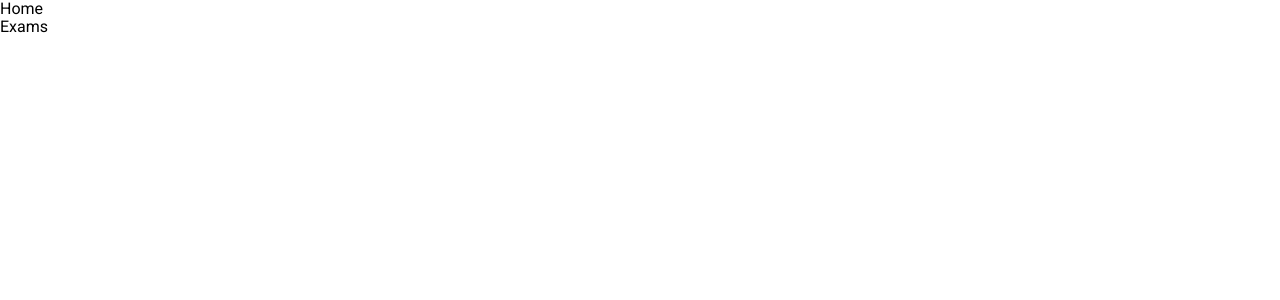
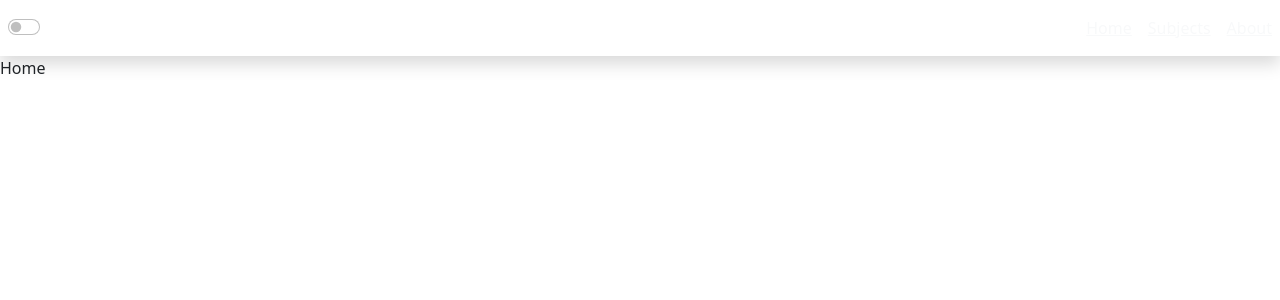
Before and after one commit to olimpiaspyra/exams, a React (Create React App) app: page / in a window 1280 px wide. Shown: the top 300 px of the page. Built offline with nearby package versions, Linux system fonts and the light colour scheme.

Commit message:
Add navbar and redux for background

```diff
--- a/package.json
+++ b/package.json
@@ -40,6 +40,7 @@
     "@testing-library/jest-dom": "^5.14.1",
     "@testing-library/react": "^13.0.0",
     "@testing-library/user-event": "^13.2.1",
+    "bootstrap": "^5.2.3",
     "react": "^18.2.0",
     "react-bootstrap": "^2.7.0",
     "react-dom": "^18.2.0",
--- a/src/App.jsx
+++ b/src/App.jsx
@@ -1,13 +1,14 @@
 import React from 'react';
+import {Provider} from 'react-redux';
 
 import AppRouter from './routes/AppRouter';
+import store from './redux/store';
 
 function App() {
   return (
-    <div className='App'>
+    <Provider store={store}>
       <AppRouter />
-      <p>Exams</p>
-    </div>
+    </Provider>
   );
 }
 
--- /dev/null
+++ b/src/components/layout/NavbarComponent/NavbarComponent.jsx
@@ -0,0 +1,48 @@
+import React from 'react';
+import {Navbar, Nav, Form} from 'react-bootstrap';
+import {Link} from 'react-router-dom';
+import PropTypes from 'prop-types';
+
+const NavbarComponent = props => {
+  const {background, toggleTheme} = props;
+  return (
+    <Navbar
+      collapseOnSelect
+      expand='md'
+      bg={background}
+      variant='dark'
+      className='shadow'
+    >
+      <Form className='mx-2'>
+        <Form.Check
+          className={`bg-${background}`}
+          type='switch'
+          id='custom-switch'
+          label=''
+          onClick={toggleTheme}
+        />
+      </Form>
+      <Navbar.Toggle aria-controls='responsive-navbar-nav' />
+      <Navbar.Collapse id='responsive-navbar-nav' className='justify-content-end'>
+        <Nav>
+          <Link className='mx-2 my-2 text-light' to='/'>
+            Home
+          </Link>
+          <Link className='mx-2 my-2 text-light' to='/subjects'>
+            Subjects
+          </Link>
+          <Link className='mx-2 my-2 text-light' to='/about'>
+            About
+          </Link>
+        </Nav>
+      </Navbar.Collapse>
+    </Navbar>
+  );
+};
+
+NavbarComponent.propTypes = {
+  background: PropTypes.string,
+  toggleTheme: PropTypes.func,
+};
+
+export default NavbarComponent;
--- /dev/null
+++ b/src/components/layout/NavbarComponent/NavbarComponentContainer.jsx
@@ -0,0 +1,13 @@
+import {connect} from 'react-redux';
+
+import {createActionToggleTheme} from '../../../redux/themeRedux';
+import NavbarComponent from './NavbarComponent';
+
+const mapStateToProps = state => ({
+  background: state.theme.background,
+});
+const mapDispatchToProps = dispatch => ({
+  toggleTheme: () => dispatch(createActionToggleTheme()),
+});
+
+export default connect(mapStateToProps, mapDispatchToProps)(NavbarComponent);
--- /dev/null
+++ b/src/data/dataStore.jsx
@@ -0,0 +1,5 @@
+const initialStoreData = {
+  background: 'primary',
+};
+
+export default initialStoreData;
--- a/src/index.js
+++ b/src/index.js
@@ -6,6 +6,8 @@ import App from './App';
 import '../src/styles/normalize.scss';
 import '../src/styles/global.scss';
 
+import 'bootstrap/dist/css/bootstrap.min.css';
+
 const root = ReactDOM.createRoot(document.getElementById('root'));
 root.render(
   <React.StrictMode>
--- /dev/null
+++ b/src/redux/store.jsx
@@ -0,0 +1,33 @@
+import {combineReducers, createStore} from 'redux';
+
+import initialStoreData from '../data/dataStore.jsx';
+import themeReducer from './themeRedux';
+
+// define initial state and shallow-merge initial data
+const initialState = {
+  background: initialStoreData.background,
+};
+
+// define reducers
+const reducers = {
+  theme: themeReducer,
+};
+
+// add blank reducers for initial state properties without reducers
+Object.keys(initialState).forEach(item => {
+  if (typeof reducers[item] == 'undefined') {
+    reducers[item] = (statePart = null) => statePart;
+  }
+});
+
+// merge all reducers
+const storeReducer = combineReducers(reducers);
+
+// create store
+const store = createStore(
+  storeReducer,
+  initialState,
+  window.__REDUX_DEVTOOLS_EXTENSION__ && window.__REDUX_DEVTOOLS_EXTENSION__()
+);
+
+export default store;
--- /dev/null
+++ b/src/redux/themeRedux.jsx
@@ -0,0 +1,26 @@
+// selectors
+
+// action name creator
+const reducerName = 'theme';
+const createActionNAme = name => `app/${reducerName}/${name}`;
+
+// action types
+export const TOGGLE_THEME = createActionNAme('TOGGLE_THEME');
+
+// action creators
+export const createActionToggleTheme = () => ({
+  type: TOGGLE_THEME,
+});
+
+// reducer
+export default function reducer(statePart = [], action = {}) {
+  switch (action.type) {
+    case TOGGLE_THEME:
+      return {
+        ...statePart,
+        background: statePart.background === 'primary' ? 'dark' : 'primary',
+      };
+    default:
+      return statePart;
+  }
+}
--- a/src/routes/AppRouter.jsx
+++ b/src/routes/AppRouter.jsx
@@ -5,14 +5,16 @@ import Home from '../components/pages/Home';
 import Subjects from '../components/pages/Subjects';
 import About from '../components/pages/About';
 import NotFound from '../components/pages/NotFound';
+import NavbarComponent from '../components/layout/NavbarComponent/NavbarComponentContainer';
 
 const AppRouter = () => {
   return (
     <Fragment>
       <BrowserRouter>
+        <NavbarComponent />
         <Routes>
           <Route path='/' element={<Home />} />
-          <Route path='/about' element={<Subjects />} />
+          <Route path='/subjects' element={<Subjects />} />
           <Route path='/about' element={<About />} />
           <Route path='/notFound' element={<NotFound />} />
         </Routes>
```
Also changed, not shown: 1 other file (tests, documents, lock files or other folders).
